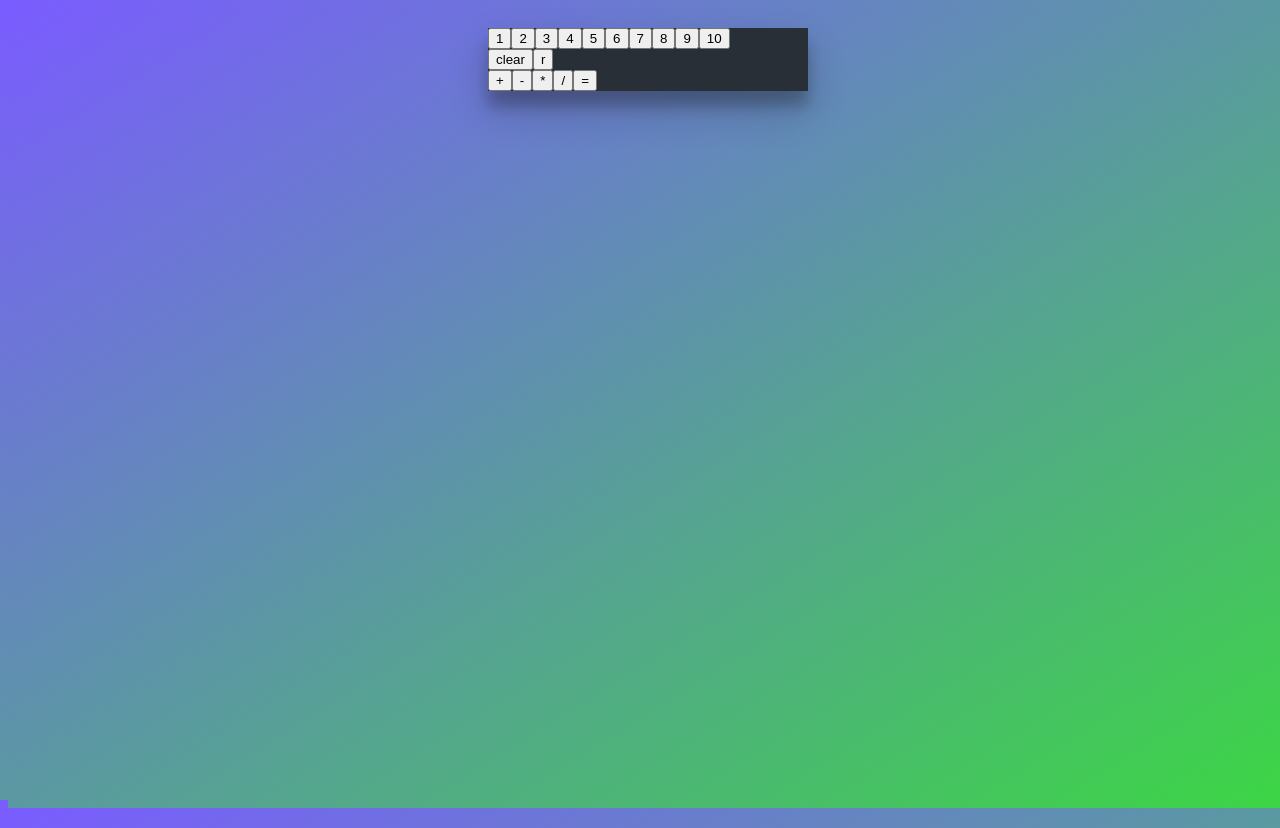
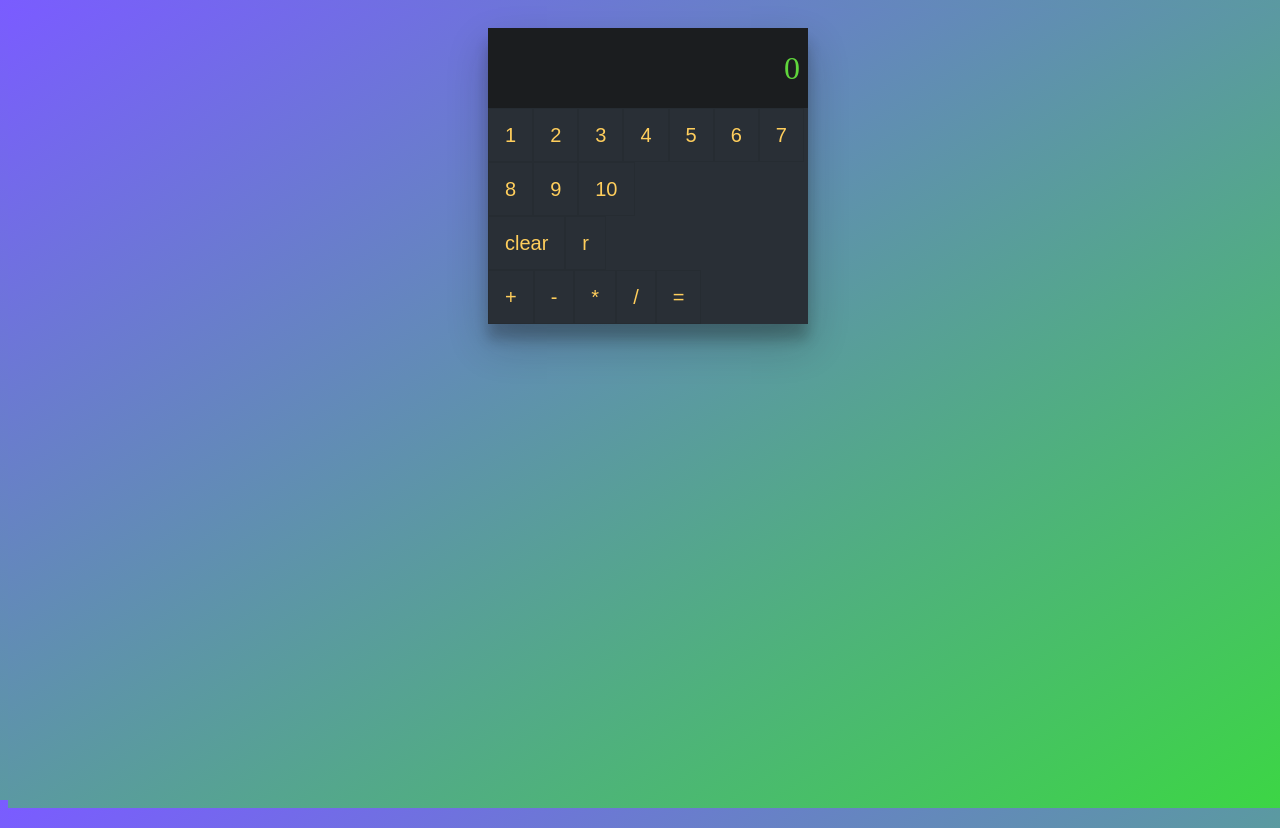
Before and after one commit to schtiell/ReactJS, a React (Create React App) app: page / in a window 1280 px wide. Built offline with nearby package versions, Linux system fonts and the light colour scheme.

Commit message:
Corrección del commit, con el componente Result.jsx

```diff
--- a/src/App.css
+++ b/src/App.css
@@ -21,3 +21,37 @@ body{
     0 15px 12px rgba(19, 19, 19, .24);
 
 }
+
+button {
+    outline: none;
+    border: 0;
+    padding: 16px;
+    font-size: 20px;
+    line-height: 1;
+    background-color: transparent;
+    color: #ffce5c;
+    transition: all 300ms;
+    border: 1px solid #0001;
+  }
+
+  button:hover {
+    color: #00a3f5;
+    border: 1px solid #ffce5c22;
+  }
+
+
+  .result {
+    position: relative;
+    width: 320px;
+    height: 80px;
+    padding: 8px;
+    overflow: hidden;
+    background-color: rgba(19, 19, 19, .64);
+    font-size: 32px;
+    line-height: 2;
+    color: #60d63c;
+    text-align: right;
+    direction: rtl;
+    white-space: nowrap;
+    box-sizing: border-box;
+  }
--- a/src/App.jsx
+++ b/src/App.jsx
@@ -1,5 +1,6 @@
 //importación de librerias y compornentes
 import React from 'react'
+import Result from './components/Result'
 import './App.css'
 
 //función del componente Arrow Function o funcion flecha son el standar de ECMASCRIPT 6
@@ -11,7 +12,7 @@ const App = () => {
     console.log('Renderizado del primer componente App.jsx')
     return (
         <main className="react-calculator">
-            <div className="result"></div>
+            <Result />
             <div className="number">
                 <button>1</button>
                 <button>2</button>
```
Also changed, not shown: 1 other file (tests, documents, lock files or other folders).
